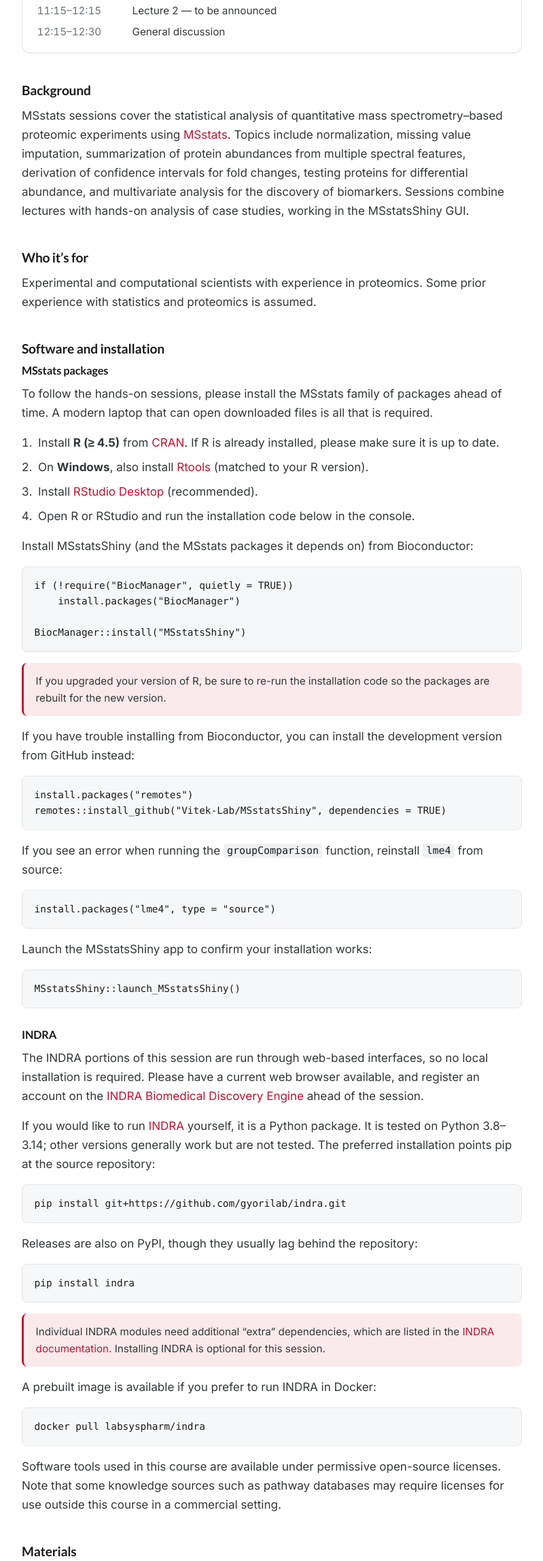
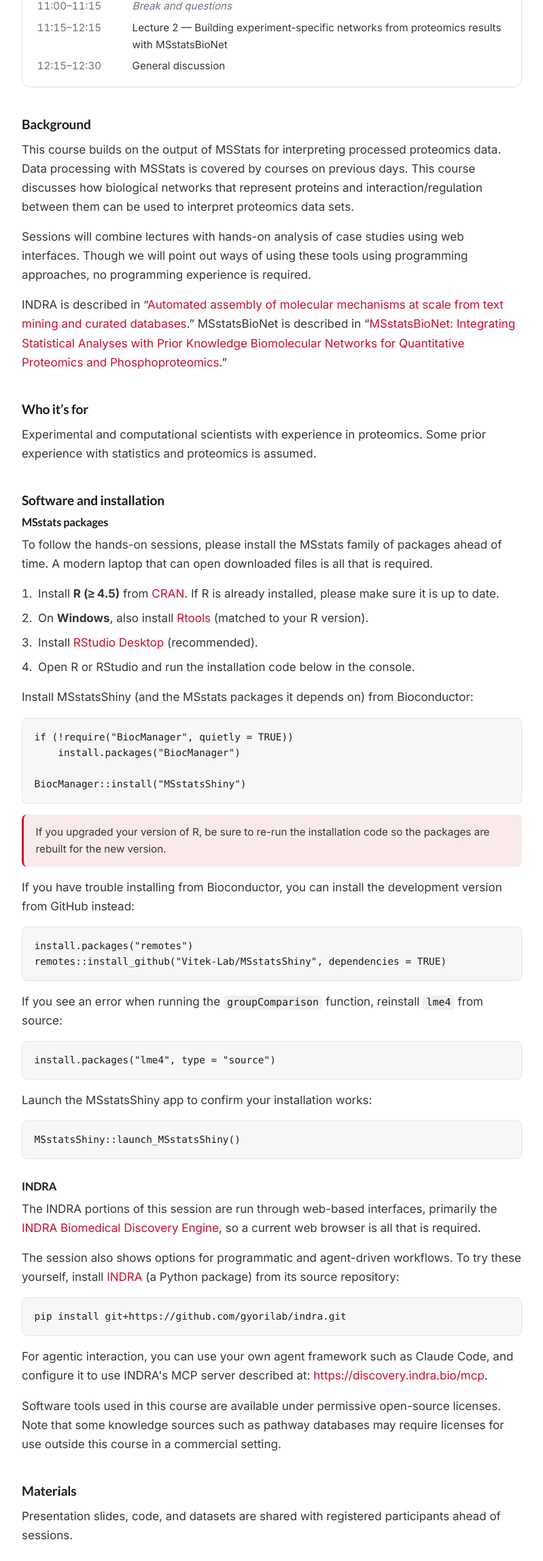
Before and after one commit to Vitek-Lab/MIe-2026, a website: page msstats-day-3.html in a window 1280 px wide. Shown: the part 1079-3375 px from the top of the page at 68% size, without its empty margins (100-899 px from the left). Drawn offline with Linux system fonts and the light colour scheme.

Commit message:
Edit detailed course description

```diff
--- a/msstats-day-3.html
+++ b/msstats-day-3.html
@@ -153,16 +153,19 @@
             <div class="cday">
               <div class="cday__head">Day 3 &middot; Wednesday, Nov 4</div>
               <ul class="cslots">
-                <li><span class="cslots__time">10:00&ndash;11:00</span> <span class="cslots__what">Lecture 1 &mdash; to be announced</span></li>
+                <li><span class="cslots__time">10:00&ndash;11:00</span> <span class="cslots__what">Lecture 1 &mdash; Exploring mechanistic knowledge with the INDRA Biomedical Discovery Engine</span></li>
                 <li class="is-break"><span class="cslots__time">11:00&ndash;11:15</span> <span class="cslots__what">Break and questions</span></li>
-                <li><span class="cslots__time">11:15&ndash;12:15</span> <span class="cslots__what">Lecture 2 &mdash; to be announced</span></li>
+                <li><span class="cslots__time">11:15&ndash;12:15</span> <span class="cslots__what">Lecture 2 &mdash; Building experiment-specific networks from proteomics results with MSstatsBioNet</span></li>
                 <li><span class="cslots__time">12:15&ndash;12:30</span> <span class="cslots__what">General discussion</span></li>
               </ul>
             </div>
           </div>
 
           <h3>Background</h3>
-          <p>MSstats sessions cover the statistical analysis of quantitative mass spectrometry&ndash;based proteomic experiments using <a href="https://msstats.org" target="_blank" rel="noopener">MSstats</a>. Topics include normalization, missing value imputation, summarization of protein abundances from multiple spectral features, derivation of confidence intervals for fold changes, testing proteins for differential abundance, and multivariate analysis for the discovery of biomarkers. Sessions combine lectures with hands-on analysis of case studies, working in the MSstatsShiny GUI.</p>
+          <p>This course builds on the output of MSStats for interpreting processed proteomics data. Data processing with MSStats is covered by courses on previous days. This course discusses how biological networks that represent proteins and interaction/regulation between them can be used to interpret proteomics data sets. </p>
+          <p>Sessions will combine lectures with hands-on analysis of case studies using web interfaces. Though we will point out ways of using these tools using programming approaches, no programming experience is required.</p>
+
+          <p>INDRA is described in &ldquo;<a href="https://doi.org/10.15252/msb.202211325" target="_blank" rel="noopener">Automated assembly of molecular mechanisms at scale from text mining and curated databases</a>.&rdquo; MSstatsBioNet is described in &ldquo;<a href="https://www.biorxiv.org/content/10.64898/2026.07.09.737605v1" target="_blank" rel="noopener">MSstatsBioNet: Integrating Statistical Analyses with Prior Knowledge Biomolecular Networks for Quantitative Proteomics and Phosphoproteomics</a>.&rdquo;</p>
 
           <h3>Who it&rsquo;s for</h3>
           <p>Experimental and computational scientists with experience in proteomics. Some prior experience with statistics and proteomics is assumed.</p>
@@ -198,36 +201,29 @@
           <pre class="code"><code>MSstatsShiny::launch_MSstatsShiny()</code></pre>
 
           <h4>INDRA</h4>
-          <p>The INDRA portions of this session are run through web-based interfaces, so no local installation is required. Please have a current web browser available, and register an account on the <a href="https://discovery.indra.bio" target="_blank" rel="noopener">INDRA Biomedical Discovery Engine</a> ahead of the session.</p>
+          <p>The INDRA portions of this session are run through web-based interfaces, primarily the <a href="https://discovery.indra.bio" target="_blank" rel="noopener">INDRA Biomedical Discovery Engine</a>, so a current web browser is all that is required.</p>
 
-          <p>If you would like to run <a href="https://www.indra.bio" target="_blank" rel="noopener">INDRA</a> yourself, it is a Python package. It is tested on Python 3.8&ndash;3.14; other versions generally work but are not tested. The preferred installation points pip at the source repository:</p>
+          <p>The session also shows options for programmatic and agent-driven workflows. To try these yourself, install <a href="https://www.indra.bio" target="_blank" rel="noopener">INDRA</a> (a Python package) from its source repository:</p>
           <pre class="code"><code>pip install git+https://github.com/gyorilab/indra.git</code></pre>
 
-          <p>Releases are also on PyPI, though they usually lag behind the repository:</p>
-          <pre class="code"><code>pip install indra</code></pre>
-
-          <div class="callout">
-            <p>Individual INDRA modules need additional &ldquo;extra&rdquo; dependencies, which are listed in the <a href="https://indra.readthedocs.io" target="_blank" rel="noopener">INDRA documentation</a>. Installing INDRA is optional for this session.</p>
-          </div>
-
-          <p>A prebuilt image is available if you prefer to run INDRA in Docker:</p>
-          <pre class="code"><code>docker pull labsyspharm/indra</code></pre>
+          <p>For agentic interaction, you can use your own agent framework such as Claude Code, and configure it to use INDRA's MCP server described at: <a href="https://discovery.indra.bio/mcp" target="_blank" rel="noopener">https://discovery.indra.bio/mcp</a>.</p>
 
           <p>Software tools used in this course are available under permissive open-source licenses. Note that some knowledge sources such as pathway databases may require licenses for use outside this course in a commercial setting.</p>
 
           <h3>Materials</h3>
           <p>Presentation slides, code, and datasets are shared with registered participants ahead of sessions.</p>
 
+
           <h3>Links and resources</h3>
           <ul class="reslinks">
-            <li><a href="https://msstats.org" target="_blank" rel="noopener">MSstats project site</a></li>
-            <li><a href="https://bioconductor.org/packages/MSstatsShiny/" target="_blank" rel="noopener">MSstatsShiny on Bioconductor</a></li>
-            <li><a href="https://bioconductor.org/packages/MSstats/" target="_blank" rel="noopener">MSstats on Bioconductor</a></li>
-            <li><a href="https://github.com/Vitek-Lab/MSstatsShiny" target="_blank" rel="noopener">MSstatsShiny on GitHub</a></li>
             <li><a href="https://discovery.indra.bio" target="_blank" rel="noopener">INDRA Biomedical Discovery Engine (web interface)</a></li>
-            <li><a href="https://www.indra.bio" target="_blank" rel="noopener">INDRA project site</a></li>
             <li><a href="https://indra.readthedocs.io" target="_blank" rel="noopener">INDRA documentation</a></li>
             <li><a href="https://github.com/gyorilab/indra" target="_blank" rel="noopener">INDRA on GitHub</a></li>
+            <li><a href="https://msstats.org" target="_blank" rel="noopener">MSstats project site</a></li>
+            <li><a href="https://bioconductor.org/packages/MSstats/" target="_blank" rel="noopener">MSstats on Bioconductor</a></li>
+            <li><a href="https://bioconductor.org/packages/MSstatsShiny/" target="_blank" rel="noopener">MSstatsShiny on Bioconductor</a></li>
+            <li><a href="https://github.com/Vitek-Lab/MSstatsShiny" target="_blank" rel="noopener">MSstatsShiny on GitHub</a></li>
+            <li><a href="https://bioconductor.org/packages/MSstatsBioNet/" target="_blank" rel="noopener">MSstatsBioNet on Bioconductor</a></li>
             <li><a href="https://cran.r-project.org/" target="_blank" rel="noopener">Download R (CRAN)</a></li>
             <li><a href="https://posit.co/downloads/" target="_blank" rel="noopener">Download RStudio Desktop</a></li>
           </ul>
```
